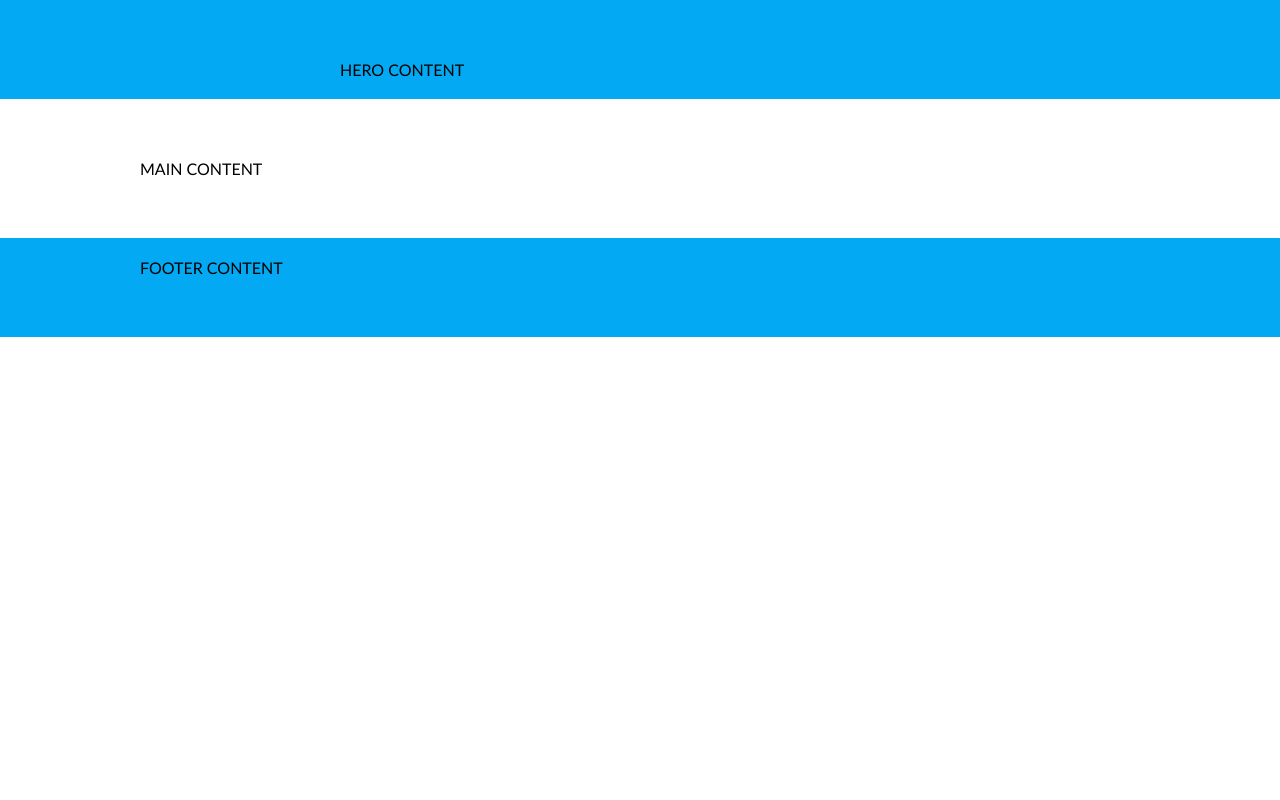
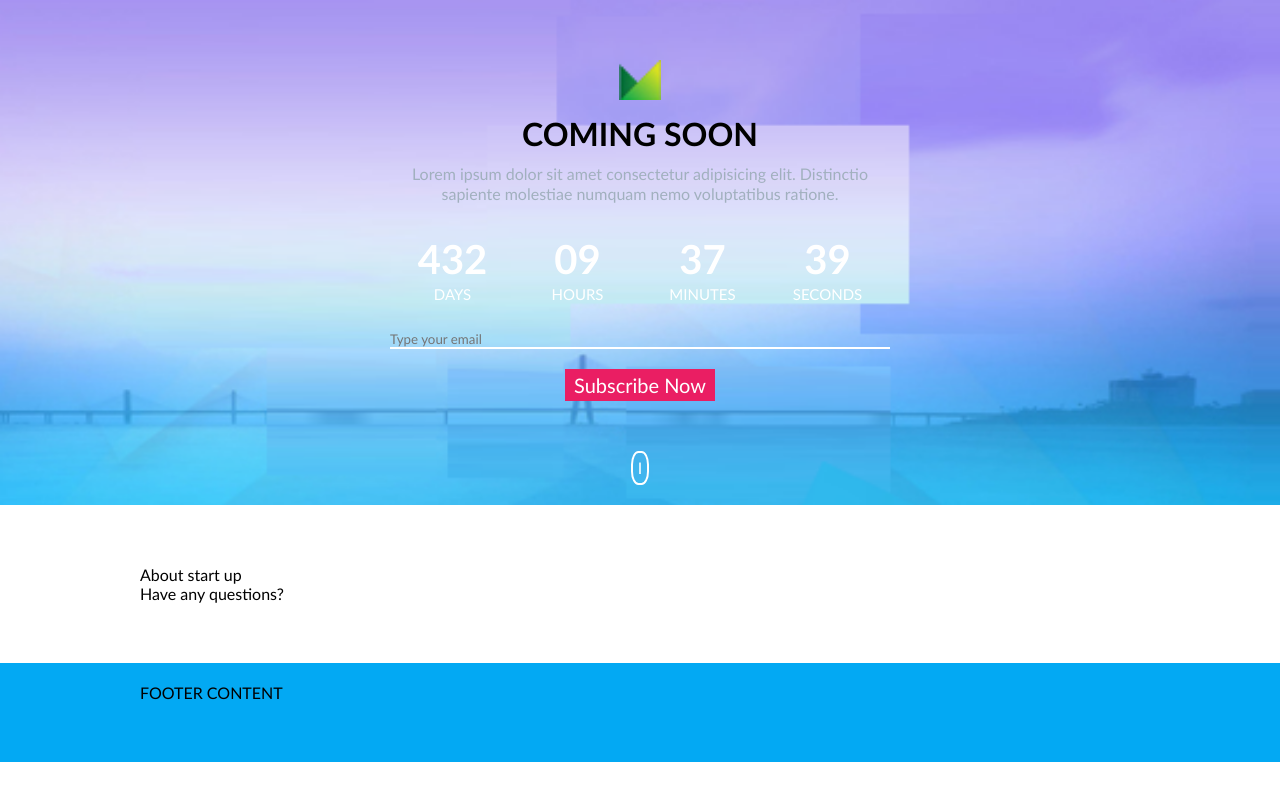
Before and after one commit to evelinao1/Coming-soon, a plain HTML site: page index.html in a window 1280 px wide. Drawn offline with Linux system fonts and the light colour scheme.

Commit message:
hero almost done

```diff
--- a/css/button.css
+++ b/css/button.css
@@ -0,0 +1,21 @@
+.btn {
+    display: inline-block;
+    text-align: center;
+    font-size: 20px;
+    text-decoration: none;
+    color: white;
+    background-color: #EA1E63;
+    padding: 6px;
+    width: 30%;
+    margin-left: 35%;
+    margin-right: 35%;
+}
+@media ( max-width: 350px ) {
+    .btn {
+        font-size: 10px;
+        padding: 3px;
+        width: 30%;
+        margin-left: 35%;
+        margin-right: 35%;
+    }
+}
--- a/css/clock.css
+++ b/css/clock.css
@@ -0,0 +1,32 @@
+.clock {
+   display: inline-block;
+   width: 100%;
+   color: white;
+}
+.clock > .time {
+    display: inline-block;
+    width: 25%;
+    float: left;
+    margin: 20px 0;
+}
+    .clock > .time > .value {
+        display: inline-block;
+        width: 100%;
+        font-size: 40px;
+        font-weight: bold;
+        line-height: 50px;
+    }
+    .clock > .time > .label {
+        display: inline-block;
+        width: 100%;
+        font-size: 15px;
+        line-height: 18px;
+        text-transform: uppercase;
+    }
+@media ( max-width: 350px ) {
+    .clock > .time {
+        display: inline-block;
+        width: 100%;
+        margin: 5px 0;
+    }
+    }
--- /dev/null
+++ b/css/hero.css
@@ -0,0 +1,45 @@
+.hero {
+    padding-bottom: 30px;
+    background-image: url(../img/background.png);
+    background-repeat: no-repeat;
+    background-size: cover;
+    background-position: top center;
+    background-attachment: fixed;
+    text-align: center;
+    min-height: 55vh;
+}
+    .row {
+        display: inline-block;
+        line-height: 20px;
+    }
+        .hero img {
+            display: inline-block;
+            height: 40px;
+            margin-bottom: 20px;
+        }
+        .hero h1 {
+            display: inline-block;
+            width: 100%;
+            text-transform: uppercase ;
+            margin-bottom: 20px;
+        }
+        .hero p {
+            display: inline-block;
+            margin-bottom: 10px;
+            color: #a1b0be;
+
+        }
+        .input {
+            display: inline-block;
+            width: 100%;
+            border-top: 0;
+            border-left: 0;
+            border-right: 0;
+            margin-bottom: 20px;
+            border-color: white;
+            color: white;
+            background-color: transparent;
+        }
+        .input > .placeholder {
+                color: white;
+            }
--- a/css/layout.css
+++ b/css/layout.css
@@ -5,8 +5,8 @@
 }
     .container > .hero-content {
         display: inline-block;
-        width: 600px;
-        margin: 0 calc(50% - 300px);
+        width: 500px;
+        margin: 0 calc(50% - 250px);
     }
     .container > .content {
         display: inline-block;
--- a/css/mouse.css
+++ b/css/mouse.css
@@ -0,0 +1,8 @@
+.mouse {
+    display: inline-block;
+    border: 2px solid #fff;
+    padding: 5px;
+    color: white;
+    border-radius: 40%;
+    margin-top: 50px;
+}
--- a/index.html
+++ b/index.html
@@ -17,16 +17,47 @@
     <link rel="stylesheet" href="./css/progress-bar.css">
     <!-- custom -->
     <link rel="stylesheet" href="./css/custom.css">
+    <!-- structure -->
+    <link rel="stylesheet" href="./css/hero.css">
+    <link rel="stylesheet" href="./css/content.css">
+    <link rel="stylesheet" href="./css/footer.css">
+
 </head>
 <body>
-    <div id="hero" class="container bg-blue">
-        <div class="hero-content">
-          HERO CONTENT
+    <div id="hero" class="container bg-blue hero">
+        <div class="hero-content row">
+            <img src="./img/logo.png" alt="Logo">
+            <h1>Coming soon</h1>
+            <p>Lorem ipsum dolor sit amet consectetur adipisicing elit. Distinctio sapiente molestiae numquam nemo voluptatibus ratione.</p>
+            <div class="clock" >
+                <div class="time">
+                    <div class="value">432</div>
+                    <div class="label">days</div>
+                </div>
+                <div class="time">
+                    <div class="value">09</div>
+                    <div class="label">hours</div>
+                </div>
+                <div class="time">
+                    <div class="value">37</div>
+                    <div class="label">minutes</div>
+                </div>
+                <div class="time">
+                    <div class="value">39</div>
+                    <div class="label">seconds</div>
+                </div>
+            </div>
+            <form>
+                <input class="input" type="email" placeholder="Type your email">
+                <div class="btn">Subscribe Now</div>
+            </form>
+            <div class="mouse">I</div>
         </div>
     </div>
     <main id="content" class="container">
         <div class="content">
-          MAIN CONTENT
+          <div class="left">About start up</div>
+          <div class="right">Have any questions?</div>
         </div>
     </main>
     <footer id="footer" class="container bg-blue" >
```
Also changed, not shown: css/content.css (added), css/footer.css (added).
